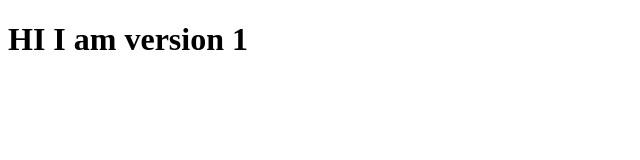
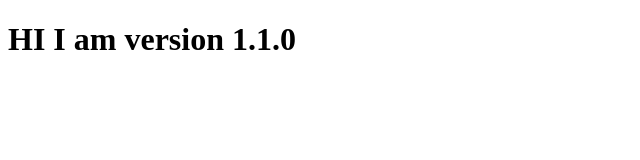
Before and after one commit to piall/electron-app-update, an Electron app: page index.html in a window 1280 px wide. Shown: the full height of the page, 0-640 px from the left. Drawn offline with Linux system fonts and the light colour scheme.

Commit message:
Update version text

```diff
--- a/index.html
+++ b/index.html
@@ -8,7 +8,7 @@
     <title>Document</title>
   </head>
   <body>
-    <h1>HI I am version 1</h1>
+    <h1>HI I am version 1.1.0</h1>
 
     <div id="notification" class="hidden">
       <p id="message"></p>
```
